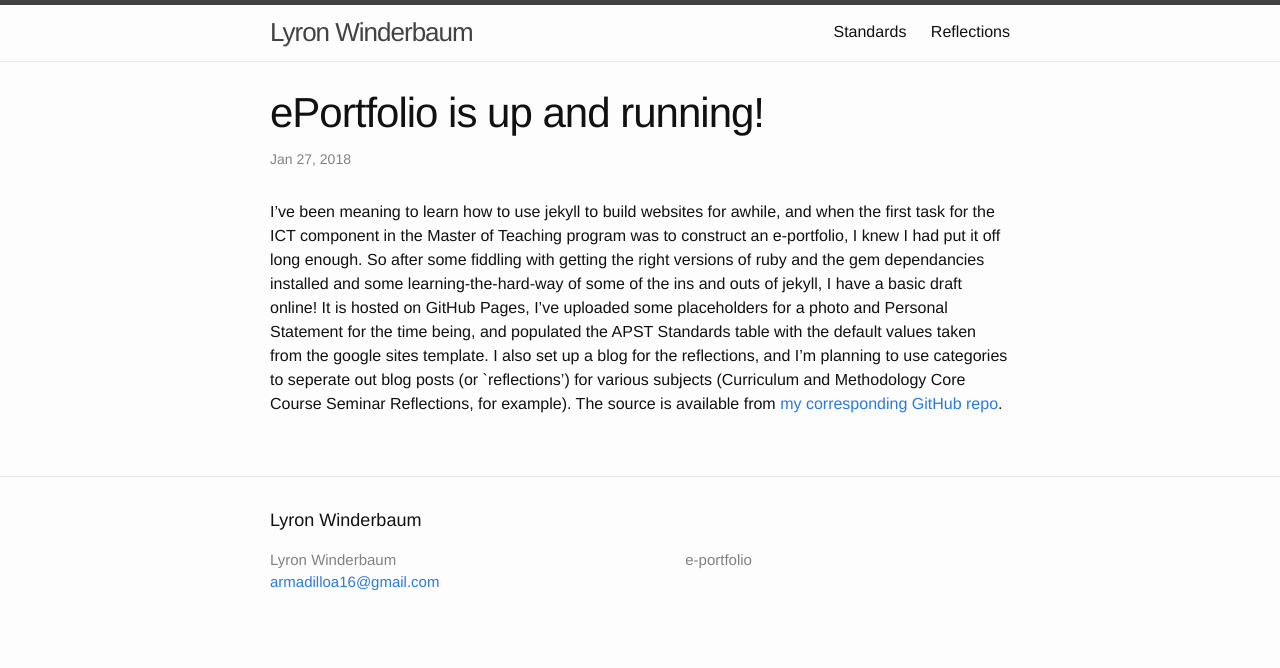
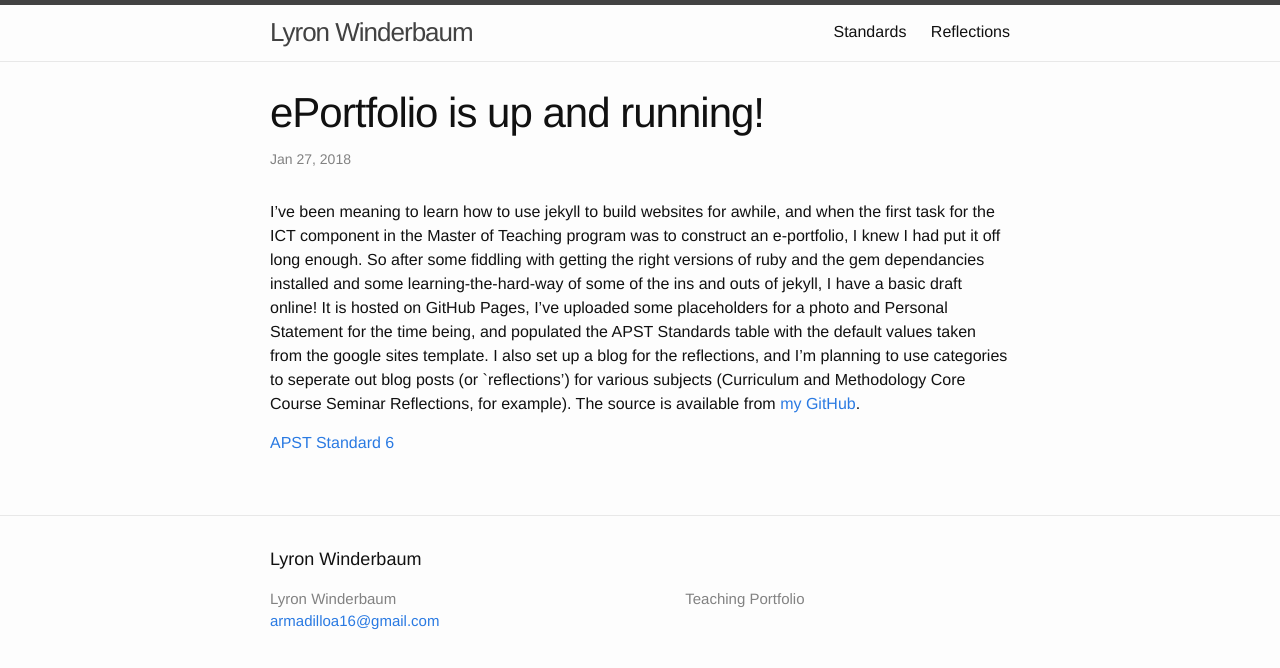
Before and after one commit to Armadilloa16/eportfolio, a Jekyll site: the page built from _posts/2018-01-27-eportfolio.md, in a window 1280 px wide. Shown: the top 668 px of the page. Built offline with Jekyll 4.4.1, drawn with Linux system fonts in a browser that asks for light colours.

Commit message:
Minor rearrangement of file structure and small changes

```diff
--- a/_config.yml
+++ b/_config.yml
@@ -16,7 +16,7 @@
 title: Lyron Winderbaum
 email: armadilloa16@gmail.com
 description: >- # this means to ignore newlines until "baseurl:"
-  e-portfolio
+  Teaching Portfolio
 baseurl: "eportfolio" # the subpath of your site, e.g. /blog
 url: "" # the base hostname & protocol for your site, e.g. http://example.com
 twitter_username: LyronW
@@ -24,8 +24,12 @@ github_username:  Armadilloa16
 
 # Build settings
 markdown: kramdown
+theme: minima
 plugins:
   - jekyll-feed
+
+kramdown:
+  auto_ids: true # Auto-generate ID's for headings
 
 # Exclude from processing.
 # The following items will not be processed, by default. Create a custom list
--- a/_layouts/home.html
+++ b/_layouts/home.html
@@ -6,7 +6,7 @@ layout: default
 
   <h1>Personal Statement</h1>
 
-  <img src="photos/shedidit.jpg" alt="Profile Photo" style="float:right;width:240px">
+  <img src="files/photos/shedidit.jpg" alt="Profile Photo" style="float:right;width:240px">
 
   <p>Since 2011 I have been working as a tutor at the Maths Learning Centre at the University of Adelaide, where I developed a love for helping people find the joy in mathematics. My journey towards becoming a teacher was long and full of detours, first pursuing a PhD in statistics (bioinformatics), then working as a postdoctoral research assistant for several years. When I finally decided to leave professional science to become a teacher, I knew I had found my passion.</p>
 
--- a/_posts/2018-01-27-eportfolio.markdown
+++ /dev/null
@@ -1,8 +0,0 @@
----
-layout: post
-title:  "ePortfolio is up and running!"
-date:   2018-01-27 19:47:00 +1030
-categories: jekyll update
----
-
-I've been meaning to learn how to use jekyll to build websites for awhile, and when the first task for the ICT component in the Master of Teaching program was to construct an e-portfolio, I knew I had put it off long enough. So after some fiddling with getting the right versions of ruby and the gem dependancies installed and some learning-the-hard-way of some of the ins and outs of jekyll, I have a basic draft online! It is hosted on GitHub Pages, I've uploaded some placeholders for a photo and Personal Statement for the time being, and populated the APST Standards table with the default values taken from the google sites template. I also set up a blog for the reflections, and I'm planning to use categories to seperate out blog posts (or `reflections') for various subjects (Curriculum and Methodology Core Course Seminar Reflections, for example). The source is available from [my corresponding GitHub repo](https://github.com/Armadilloa16/eportfolio).
--- /dev/null
+++ b/_posts/2018-01-27-eportfolio.md
@@ -0,0 +1,10 @@
+---
+layout: post
+title:  "ePortfolio is up and running!"
+date:   2018-01-27 19:47:00 +1030
+categories: jekyll update
+---
+
+I've been meaning to learn how to use jekyll to build websites for awhile, and when the first task for the ICT component in the Master of Teaching program was to construct an e-portfolio, I knew I had put it off long enough. So after some fiddling with getting the right versions of ruby and the gem dependancies installed and some learning-the-hard-way of some of the ins and outs of jekyll, I have a basic draft online! It is hosted on GitHub Pages, I've uploaded some placeholders for a photo and Personal Statement for the time being, and populated the APST Standards table with the default values taken from the google sites template. I also set up a blog for the reflections, and I'm planning to use categories to seperate out blog posts (or `reflections') for various subjects (Curriculum and Methodology Core Course Seminar Reflections, for example). The source is available from [my GitHub](https://github.com/Armadilloa16/eportfolio).
+
+[APST Standard 6]({% link apst.html %})
```
Also changed, not shown: files/photos/brainrack.jpg (renamed from photos/brainrack.jpg), files/photos/clicking_heels.jpg (renamed from photos/clicking_heels.jpg), files/photos/movember2017.jpg (renamed from photos/movember2017.jpg), files/photos/shedidit.jpg (renamed from photos/shedidit.jpg).
